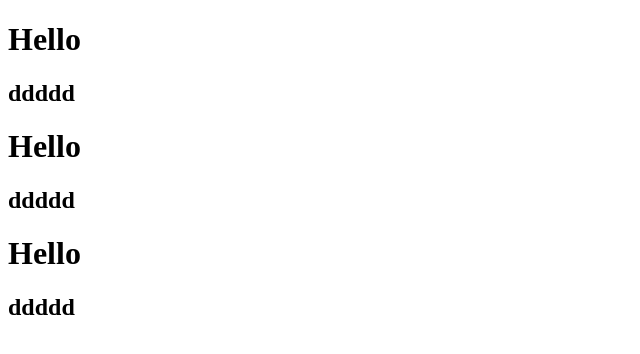
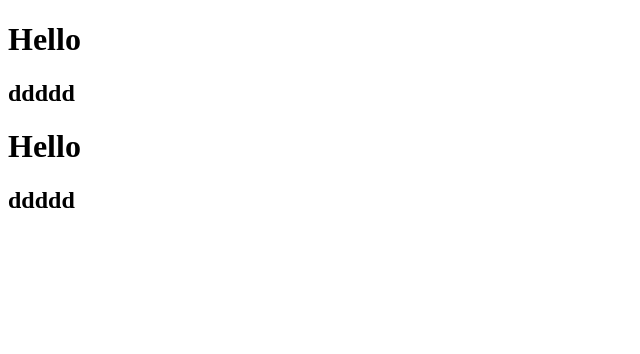
Before and after one commit to ZJTechMana/TestCode, a plain HTML site: page Index.html in a window 1280 px wide. Shown: the whole page, without its empty margins (0-640 px from the left). Drawn offline with Linux system fonts and the light colour scheme.

Commit message:
delete h1

```diff
--- a/Index.html
+++ b/Index.html
@@ -2,5 +2,5 @@
 <html>
     <h1>Hello</h1><h2>ddddd</h2>
     <h1>Hello</h1><h2>ddddd</h2>
-    <h1>Hello</h1><h2>ddddd</h2>
+
 </html>
```
